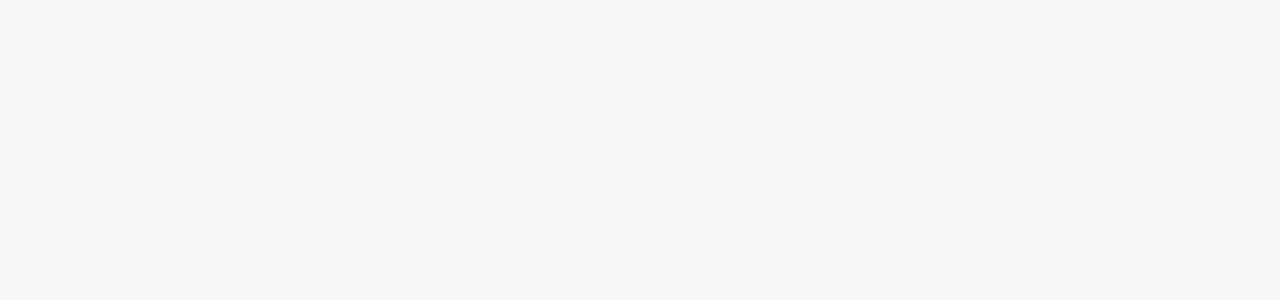
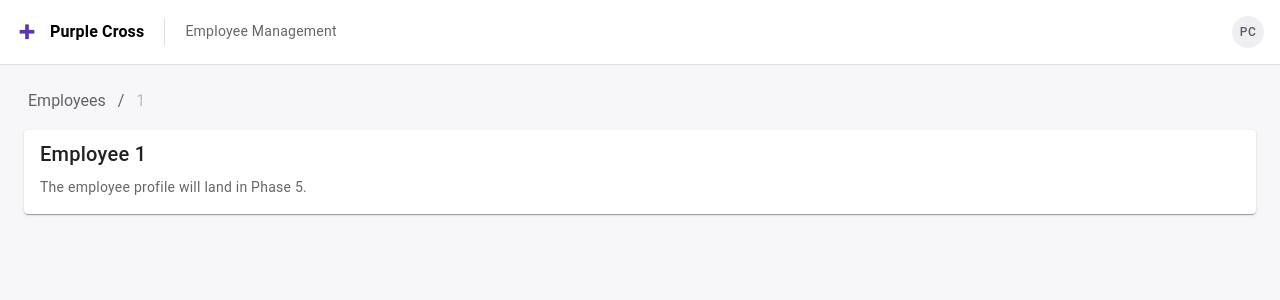
Before and after one commit to ConcreteEasyMett/purple-cross, a Vue app: page /employees/1 in a window 1280 px wide. Before the commit this address had no page. Shown: the top 300 px of the page. Built offline with nearby package versions, Linux system fonts and the light colour scheme.

Commit message:
app layout and base routes added

```diff
--- a/src/App.vue
+++ b/src/App.vue
@@ -1,8 +1,10 @@
-<script setup lang="ts"></script>
+<script setup lang="ts">
+import AppLayout from '@/layouts/AppLayout.vue'
+</script>
 
 <template>
   <v-app>
-    <router-view />
+    <AppLayout />
   </v-app>
 </template>
 
--- /dev/null
+++ b/src/layouts/AppLayout.vue
@@ -0,0 +1,48 @@
+<script setup lang="ts">
+import { computed } from 'vue'
+import { useRoute } from 'vue-router'
+
+const route = useRoute()
+
+type Crumb = { title: string; to?: string; disabled?: boolean }
+
+// Breadcrumbs derived from the current route. Kept here (not in meta) so
+// the profile crumb can include the live :code param.
+const crumbs = computed<Crumb[]>(() => {
+  const base: Crumb = { title: 'Employees', to: '/employees' }
+  switch (route.name) {
+    case 'employee-list':
+      return [{ ...base, disabled: true }]
+    case 'employee-profile':
+      return [base, { title: String(route.params.code ?? ''), disabled: true }]
+    case 'not-found':
+      return [{ title: 'Not found', disabled: true }]
+    default:
+      return [{ ...base, disabled: true }]
+  }
+})
+</script>
+
+<template>
+  <v-app-bar color="surface" border="b">
+    <div class="d-flex align-center px-4" style="gap: 12px">
+      <v-icon icon="mdi-plus-thick" color="primary" size="22" />
+      <span class="text-subtitle-1 font-weight-bold">Purple Cross</span>
+      <v-divider vertical class="mx-2" />
+      <span class="text-body-2 text-medium-emphasis">Employee Management</span>
+    </div>
+
+    <v-spacer />
+
+    <v-avatar color="surface-variant" size="32" class="mr-4">
+      <span class="text-caption font-weight-medium">PC</span>
+    </v-avatar>
+  </v-app-bar>
+
+  <v-main class="bg-background">
+    <v-container fluid class="pa-6" style="max-width: 1400px">
+      <v-breadcrumbs :items="crumbs" density="compact" class="px-0 pt-0 pb-4 text-medium-emphasis" />
+      <router-view />
+    </v-container>
+  </v-main>
+</template>
--- a/src/router/index.ts
+++ b/src/router/index.ts
@@ -1,8 +1,40 @@
-import { createRouter, createWebHistory } from 'vue-router'
+import { createRouter, createWebHistory, type RouteRecordRaw } from 'vue-router'
+
+const routes: RouteRecordRaw[] = [
+  {
+    path: '/',
+    redirect: '/employees',
+  },
+  {
+    path: '/employees',
+    name: 'employee-list',
+    component: () => import('@/views/EmployeeListView.vue'),
+    meta: {
+      title: 'Employees',
+      breadcrumbs: [{ title: 'Employees' }],
+    },
+  },
+  {
+    path: '/employees/:code',
+    name: 'employee-profile',
+    component: () => import('@/views/EmployeeProfileView.vue'),
+    props: true,
+    meta: {
+      title: 'Employee profile',
+      // Profile crumb resolved at render time so it can show the code/name.
+    },
+  },
+  {
+    path: '/:pathMatch(.*)*',
+    name: 'not-found',
+    component: () => import('@/views/NotFoundView.vue'),
+    meta: { title: 'Not found' },
+  },
+]
 
 const router = createRouter({
   history: createWebHistory(import.meta.env.BASE_URL),
-  routes: [],
+  routes,
 })
 
 export default router
--- /dev/null
+++ b/src/views/EmployeeListView.vue
@@ -0,0 +1,12 @@
+<script setup lang="ts">
+// Phase 1 placeholder. Real table arrives in Phase 3.
+</script>
+
+<template>
+  <v-card>
+    <v-card-title class="text-h6">Employees</v-card-title>
+    <v-card-text class="text-medium-emphasis">
+      The employee list will land in the next phase.
+    </v-card-text>
+  </v-card>
+</template>
--- /dev/null
+++ b/src/views/EmployeeProfileView.vue
@@ -0,0 +1,16 @@
+<script setup lang="ts">
+import { useRoute } from 'vue-router'
+
+// Phase 1 placeholder. Real profile arrives in Phase 5.
+const route = useRoute()
+const code = route.params.code as string
+</script>
+
+<template>
+  <v-card>
+    <v-card-title class="text-h6">Employee {{ code }}</v-card-title>
+    <v-card-text class="text-medium-emphasis">
+      The employee profile will land in Phase 5.
+    </v-card-text>
+  </v-card>
+</template>
--- /dev/null
+++ b/src/views/NotFoundView.vue
@@ -0,0 +1,12 @@
+<script setup lang="ts"></script>
+
+<template>
+  <v-card class="text-center pa-8">
+    <v-icon icon="mdi-compass-off-outline" size="48" color="medium-emphasis" />
+    <div class="text-h6 mt-4">Page not found</div>
+    <div class="text-body-2 text-medium-emphasis mt-1">
+      The page you're looking for doesn't exist.
+    </div>
+    <v-btn class="mt-6" color="primary" to="/employees">Back to employees</v-btn>
+  </v-card>
+</template>
```
